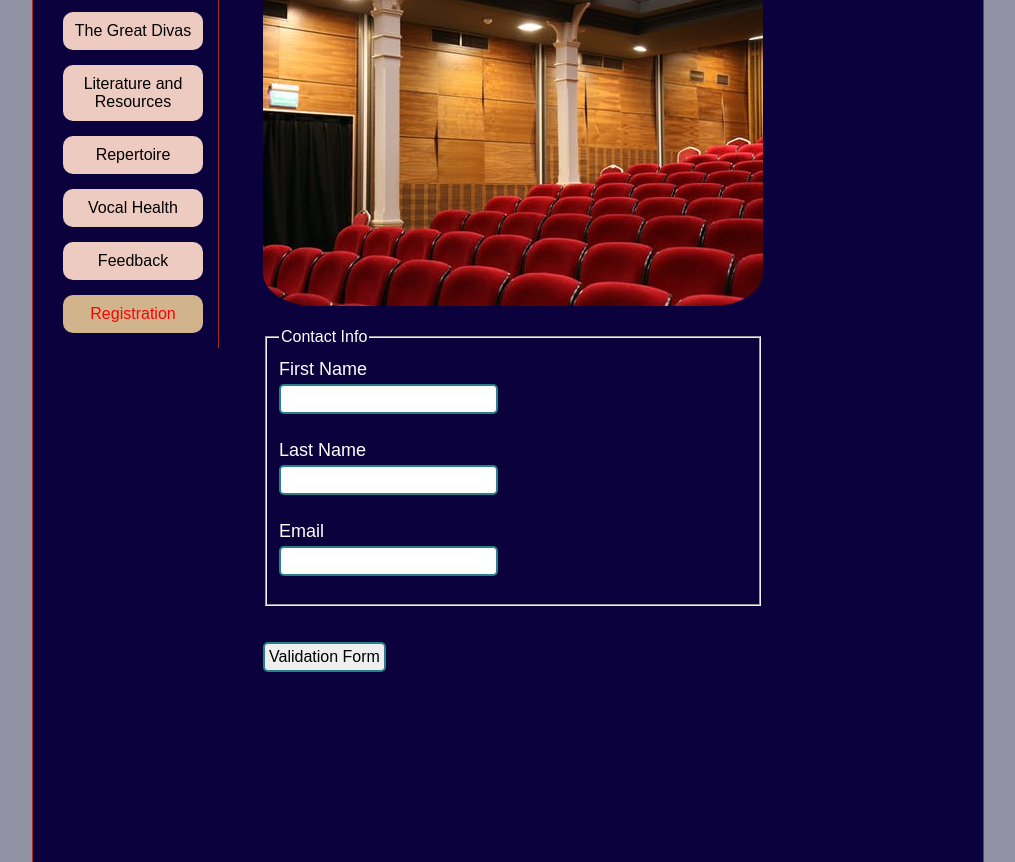
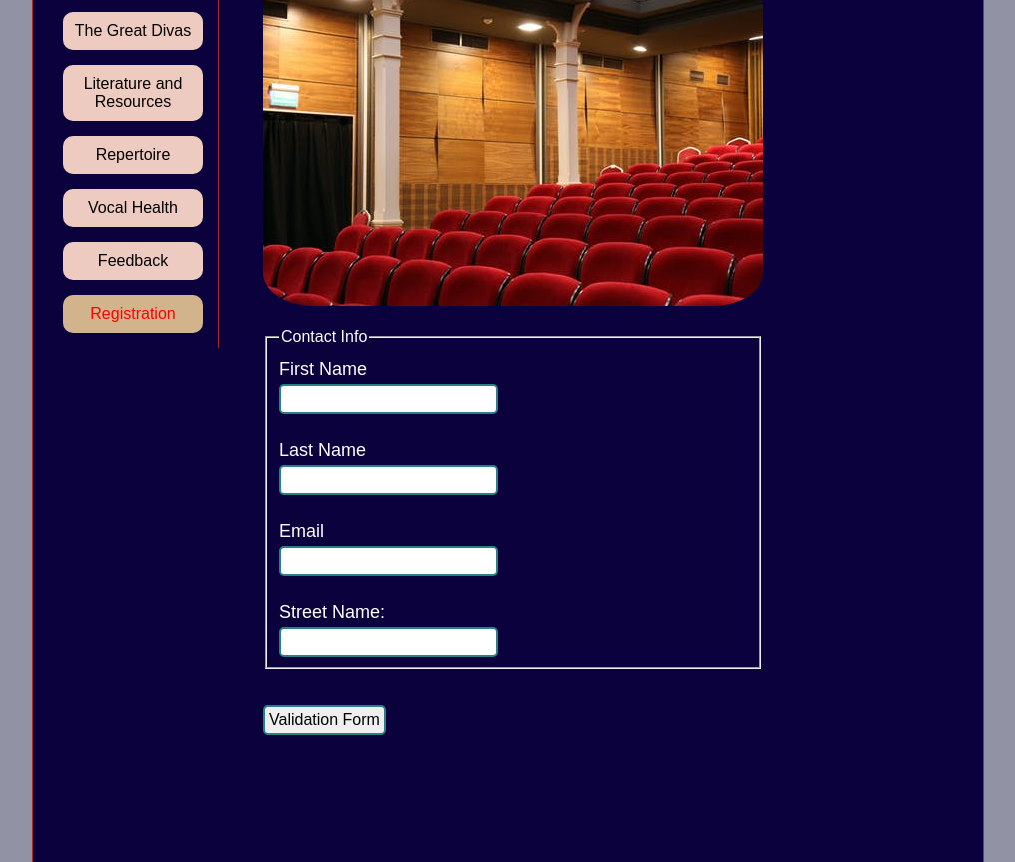
Before and after one commit to selenasiri/gatsby-voice-performance, a Gatsby site: page /registration in a window 1280 px wide. Shown: the part 238-1100 px from the top of the page, without its empty margins (132-1147 px from the left). Built offline with nearby package versions, Linux system fonts and the light colour scheme; Gatsby itself is replaced by a stand-in of ours.

Commit message:
add street name

```diff
--- a/src/pages/registration.jsx
+++ b/src/pages/registration.jsx
@@ -55,6 +55,9 @@ const Registration = () => {
             <input type="text" name="email" id="email" title="email" />
           </div>
           <br />
+
+          <label htmlFor="streetName">Street Name:</label>
+          <input type="text" name="streetName" id="streetName" />
         </fieldset>
         <br /> <br />
         <input className="submit-btn" type="submit" value="Validation Form" />
```
